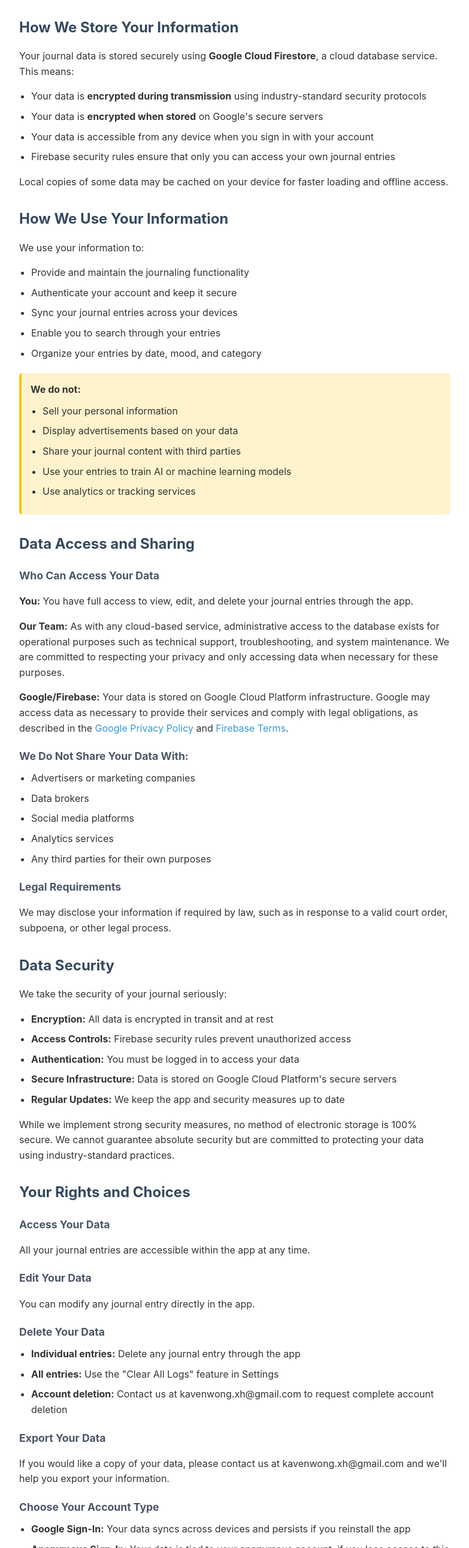
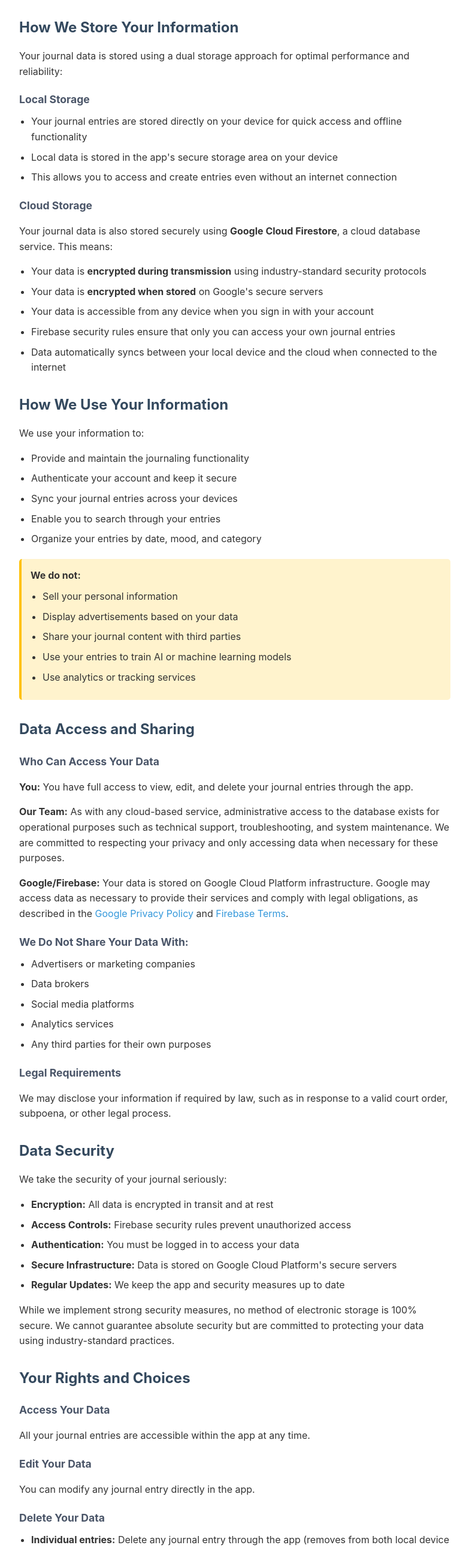
Before and after one commit to KavenWo/privacy-policy, a plain HTML site: page index.html in a window 1280 px wide. Shown: the part 1161-3742 px from the top of the page at 60% size, without its empty margins (248-1031 px from the left). Drawn offline with Linux system fonts and the light colour scheme.

Commit message:
Updated privacy policy for storing both locally and cloud

```diff
--- a/index.html
+++ b/index.html
@@ -140,14 +140,24 @@
         </ul>
 
         <h2>How We Store Your Information</h2>
-        <p>Your journal data is stored securely using <strong>Google Cloud Firestore</strong>, a cloud database service. This means:</p>
+        <p>Your journal data is stored using a dual storage approach for optimal performance and reliability:</p>
+
+        <h3>Local Storage</h3>
+        <ul>
+            <li>Your journal entries are stored directly on your device for quick access and offline functionality</li>
+            <li>Local data is stored in the app's secure storage area on your device</li>
+            <li>This allows you to access and create entries even without an internet connection</li>
+        </ul>
+
+        <h3>Cloud Storage</h3>
+        <p>Your journal data is also stored securely using <strong>Google Cloud Firestore</strong>, a cloud database service. This means:</p>
         <ul>
             <li>Your data is <strong>encrypted during transmission</strong> using industry-standard security protocols</li>
             <li>Your data is <strong>encrypted when stored</strong> on Google's secure servers</li>
             <li>Your data is accessible from any device when you sign in with your account</li>
             <li>Firebase security rules ensure that only you can access your own journal entries</li>
+            <li>Data automatically syncs between your local device and the cloud when connected to the internet</li>
         </ul>
-        <p>Local copies of some data may be cached on your device for faster loading and offline access.</p>
 
         <h2>How We Use Your Information</h2>
         <p>We use your information to:</p>
@@ -212,9 +222,9 @@
 
         <h3>Delete Your Data</h3>
         <ul>
-            <li><strong>Individual entries:</strong> Delete any journal entry through the app</li>
-            <li><strong>All entries:</strong> Use the "Clear All Logs" feature in Settings</li>
-            <li><strong>Account deletion:</strong> Contact us at kavenwong.xh@gmail.com to request complete account deletion</li>
+            <li><strong>Individual entries:</strong> Delete any journal entry through the app (removes from both local device and cloud)</li>
+            <li><strong>All entries:</strong> Use the "Clear All Logs" feature in Settings (removes from both local device and cloud)</li>
+            <li><strong>Account deletion:</strong> Contact us at kavenwong.xh@gmail.com to request complete account deletion from all systems</li>
         </ul>
 
         <h3>Export Your Data</h3>
@@ -228,10 +238,11 @@
 
         <h2>Data Retention</h2>
         <ul>
-            <li><strong>Active accounts:</strong> We retain your data as long as your account is active</li>
-            <li><strong>Deleted data:</strong> When you delete entries or clear your data, it is removed from our active systems</li>
+            <li><strong>Active accounts:</strong> We retain your data as long as your account is active, both locally on your device and in the cloud</li>
+            <li><strong>Deleted data:</strong> When you delete entries or clear your data, it is removed from both local storage on your device and our cloud systems</li>
+            <li><strong>Local data:</strong> If you uninstall the app, local data on your device is removed, but your cloud data remains accessible if you reinstall and sign in</li>
             <li><strong>Inactive accounts:</strong> Accounts that remain inactive for an extended period may be subject to deletion</li>
-            <li><strong>Account closure:</strong> If you request account deletion, we will remove your data within a reasonable timeframe</li>
+            <li><strong>Account closure:</strong> If you request account deletion, we will remove your data from both local and cloud storage within a reasonable timeframe</li>
         </ul>
 
         <h2>Third-Party Services</h2>
```
